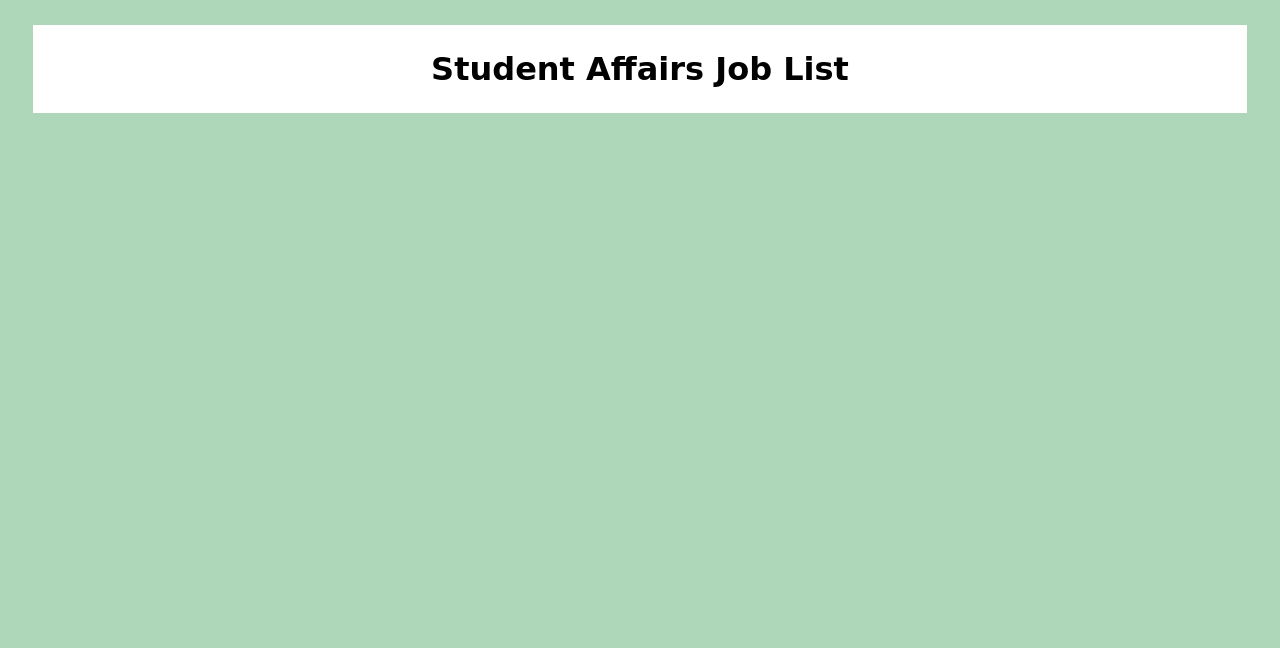
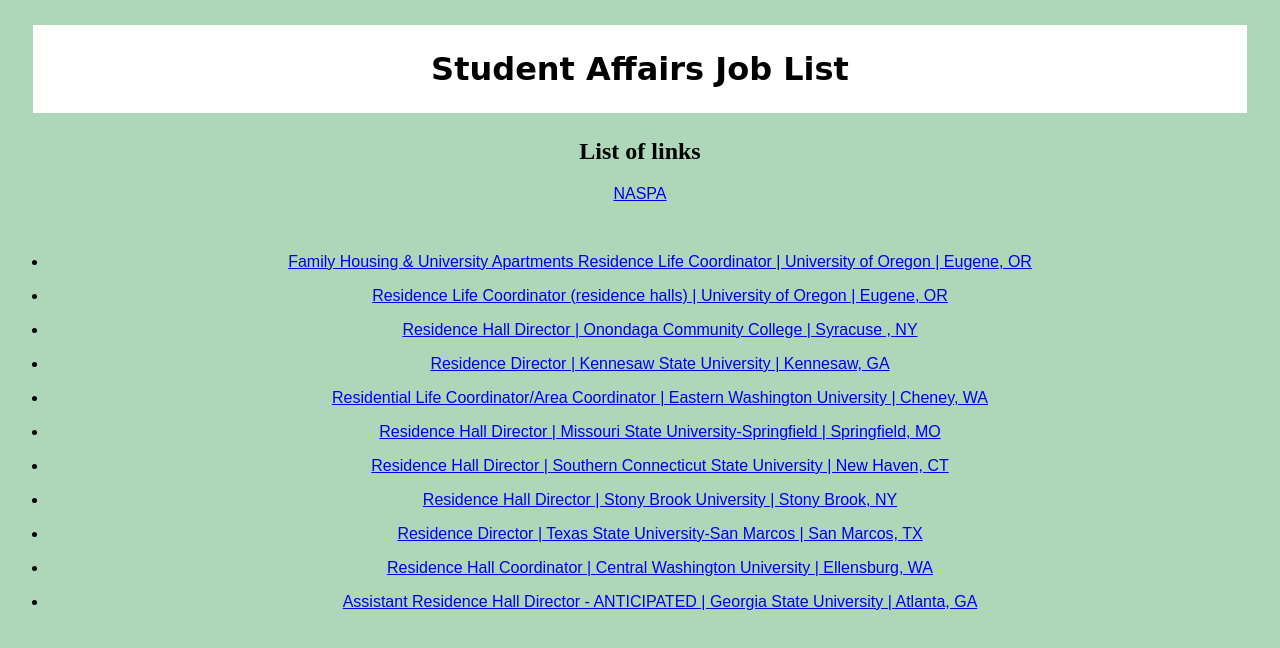
Before and after one commit to krhamlin/Student-Affairs-Links, a plain HTML site: page index.html in a window 1280 px wide. Drawn offline with Linux system fonts and the light colour scheme.

Commit message:
Made list

```diff
--- a/index.html
+++ b/index.html
@@ -9,6 +9,23 @@
 
 <h1>Student Affairs Job List</h1>
 
+<h2>List of links</h2>
+
+<p><a href="https://www.naspa.org">NASPA</a></p><br>
+
+<ul>
+<li><p><a href="https://www.theplacementexchange.org/jobs/view/family-housing-university-apartments-residence-life-coordinator" target="_blank">Family Housing &amp; University Apartments Residence Life Coordinator | University of Oregon  |  Eugene, OR</a></p></li>
+<li><p><a href="https://www.theplacementexchange.org/jobs/view/residence-life-coordinator-residence-halls" target="_blank">Residence Life Coordinator (residence halls) | University of Oregon  |  Eugene, OR</a></p></li>
+<li><p><a href="https://www.theplacementexchange.org/jobs/view/residence-hall-director35" target="_blank">Residence Hall Director | Onondaga Community College  |  Syracuse , NY</a></p></li>
+<li><p><a href="https://www.theplacementexchange.org/jobs/view/residence-director26" target="_blank">Residence Director | Kennesaw State University  |  Kennesaw, GA</a></p></li>
+<li><p><a href="https://www.theplacementexchange.org/jobs/view/residential-life-coordinator-area-coordinator" target="_blank">Residential Life Coordinator/Area Coordinator | Eastern Washington University  |  Cheney, WA</a></p></li>
+<li><p><a href="https://www.theplacementexchange.org/jobs/view/coordinator-of-residence-life-student-success-initiatives1" target="_blank">Residence Hall Director | Missouri State University-Springfield  |  Springfield, MO</a></p></li>
+<li><p><a href="https://www.theplacementexchange.org/jobs/view/hall-director5" target="_blank">Residence Hall Director | Southern Connecticut State University  |  New Haven, CT</a></p></li>
+<li><p><a href="https://www.theplacementexchange.org/jobs/view/residence-hall-director16" target="_blank">Residence Hall Director | Stony Brook University  |  Stony Brook, NY</a></p></li>
+<li><p><a href="https://www.theplacementexchange.org/jobs/view/residence-director16" target="_blank">Residence Director | Texas State University-San Marcos  |  San Marcos, TX</a></p></li>
+<li><p><a href="https://www.theplacementexchange.org/jobs/view/residence-hall-coordinator1" target="_blank">Residence Hall Coordinator | Central Washington University  |  Ellensburg, WA</a></p></li>
+<li><p><a href="https://www.theplacementexchange.org/jobs/view/assistant-residence-hall-director-anticipated" target="_blank">Assistant Residence Hall Director - ANTICIPATED | Georgia State University  |  Atlanta, GA</a></p></li>
+</ul>
 
 
 </body>
```
